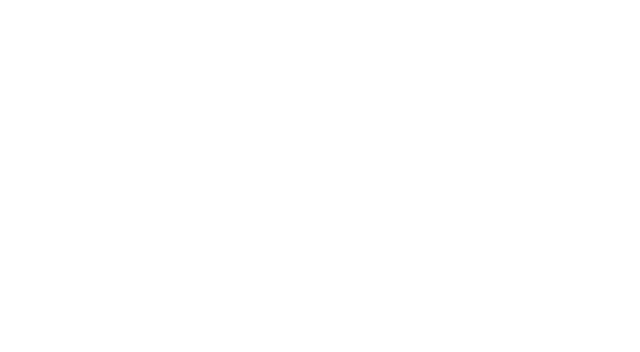
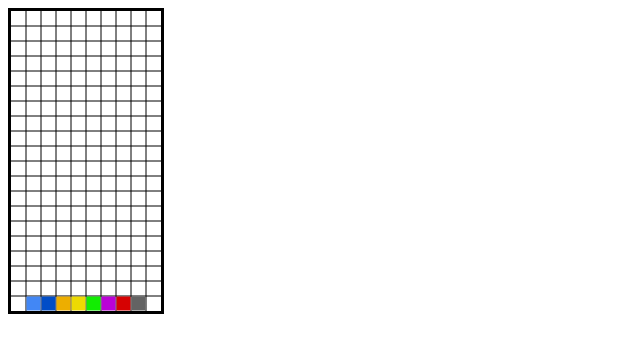
Before and after one commit to aiguy110/tetris-battle, a website: page www/client.html in a window 1280 px wide. Shown: the whole page, without its empty margins (0-640 px from the left). Drawn offline with Linux system fonts and the light colour scheme.

Commit message:
Passible board rendering in place. Beginning work on game logic

```diff
--- a/server.js
+++ b/server.js
@@ -1,5 +1,4 @@
-import * as express from 'express';
-import * as ws from 'ws';
+import express from 'express';
 
 // Global consts
 const HOST = '0.0.0.0';
@@ -13,3 +12,4 @@ app.get('/', (req, res) => {
 });
 
 var server = app.listen(PORT, HOST);
+console.log(`Listening at http://${HOST}:${PORT}`);
--- a/www/client.css
+++ b/www/client.css
@@ -1,5 +1,5 @@
 #canvas {
+    position: fixed;
+    margin: auto;
     border: solid;
-    width: 100;
-    height: 200;
 }
--- a/www/client.html
+++ b/www/client.html
@@ -1,7 +1,10 @@
 <!DOCTYPE html>
 <html>
+    <head>
+        <link rel="stylesheet" href="client.css">
+    </head>
     <body>
-        <canvas id='canvas'></canvas>
+        <canvas id='canvas' width='150' height='300'></canvas>
+        <script src='client.js'></script>
     </body>
-    <style src='client.css'></style>
 </html>
--- /dev/null
+++ b/www/client.js
@@ -0,0 +1,83 @@
+const CellEnum = {
+    'Empty':  0,
+    'I':      1,
+    'J':      2,
+    'L':      3,
+    'O':      4,
+    'S':      5,
+    'T':      6,
+    'Z':      7,
+    'Filler': 8
+}
+
+const CellColors = [
+    '#00000000',
+    '#4287f5ff',
+    '#004dc7ff',
+    '#edae00ff',
+    '#edda02ff',
+    '#12ed02ff',
+    '#ba02d6ff',
+    '#d60202ff',
+    '#636363ff',
+]
+
+const BlockShapes = {
+    'I': [[-1, 0],
+          [ 0, 0],
+          [ 1, 0],
+          [ 2, 0]],
+    'J': [[-1, 0],
+          [ 0, 0],
+          [ 1, 0],
+          [ 1, 1]]
+}
+
+class TetrisBoard {
+    static rows = 20;
+    static cols = 10;
+
+    constructor(){
+        this.grid = [];
+        for(let i=0; i< TetrisBoard.rows; i++) {
+            this.grid.push( new Array(TetrisBoard.cols).fill(CellEnum.Empty) );
+        }
+
+        // Fill bottom cells for visual inspection
+        for(let j=0; j<=8; j++) {
+            this.grid[TetrisBoard.rows-1][j] = j;
+        }
+    }
+
+    render(ctx){
+        let cellWidth  = ctx.canvas.width  / TetrisBoard.cols;
+        let cellHeight = ctx.canvas.height / TetrisBoard.rows;
+
+        // Draw grid
+        ctx.lineWidth = 1;
+        for (let i=1; i<TetrisBoard.rows; i++) {
+            ctx.moveTo( 0               , i*cellHeight );
+            ctx.lineTo( ctx.canvas.width, i*cellHeight );
+        }
+        for (let j=1; j<TetrisBoard.cols; j++) {
+            ctx.moveTo( j*cellWidth, 0                 );
+            ctx.lineTo( j*cellWidth, ctx.canvas.height );
+        }
+        ctx.stroke()
+
+        // Draw cell contents
+        for(let i=0; i<TetrisBoard.rows; i++){
+            for(let j=0; j<TetrisBoard.cols; j++) {
+                ctx.fillStyle = CellColors[ this.grid[i][j] ];
+                ctx.fillRect(j*cellWidth  + 0.5,
+                             i*cellHeight + 0.5,
+                             cellWidth    - 1,
+                             cellHeight   - 1);
+            }
+        }
+    }
+}
+
+var board = new TetrisBoard();
+var ctx = document.getElementById('canvas').getContext('2d');
+board.render( ctx );
```
Also changed, not shown: 1 other file.
